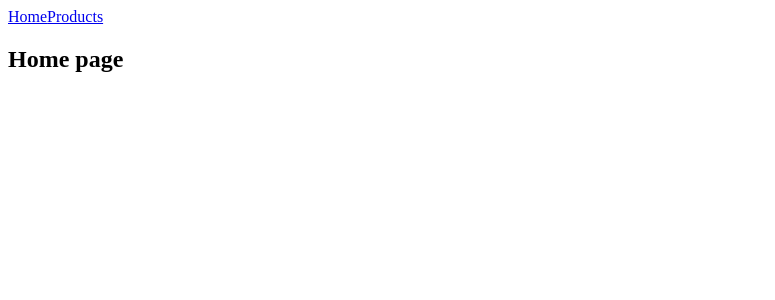
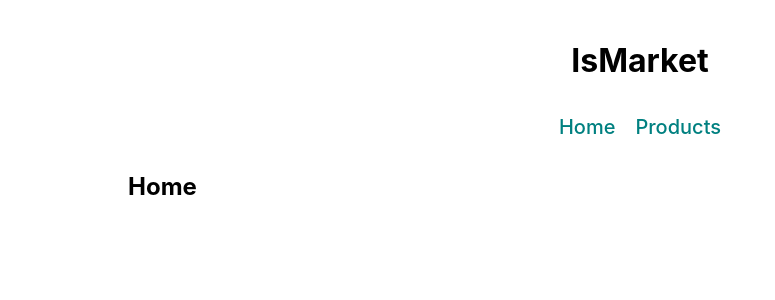
Before and after one commit to ismail-ab/ismarket, a Next.js app: page / in a window 1280 px wide. Shown: the top 300 px of the page, without its empty margins (0-775 px from the left). Built offline with nearby package versions, Linux system fonts and the light colour scheme.

Commit message:
Add global style to the app

```diff
--- a/components/Layout.tsx
+++ /dev/null
@@ -1,22 +0,0 @@
-import * as React from "react";
-import Link from "next/link";
-
-type LayoutProps = {
-  title?: string;
-};
-
-const Layout: React.FunctionComponent<LayoutProps> = ({ children }) => (
-  <>
-    <nav>
-      <Link href="/">
-        <a>Home</a>
-      </Link>
-      <Link href="/products">
-        <a>Products</a>
-      </Link>
-    </nav>
-    <section>{children}</section>
-  </>
-);
-
-export default Layout;
--- /dev/null
+++ b/components/Layout/index.tsx
@@ -0,0 +1,28 @@
+import * as React from "react";
+import Link from "next/link";
+import styles from "./layout.module.css";
+
+const Layout: React.FunctionComponent = ({ children }) => (
+  <>
+    <header>
+      <h1 className={styles.brand}>IsMarket</h1>
+    </header>
+    <nav>
+      <ul>
+        <li>
+          <Link href="/">
+            <a>Home</a>
+          </Link>
+        </li>
+        <li>
+          <Link href="/products">
+            <a>Products</a>
+          </Link>
+        </li>
+      </ul>
+    </nav>
+    <section>{children}</section>
+  </>
+);
+
+export default Layout;
--- /dev/null
+++ b/components/Layout/layout.module.css
@@ -0,0 +1,3 @@
+.brand {
+  text-align: center;
+}
--- a/components/Pagination/pagination.module.css
+++ b/components/Pagination/pagination.module.css
@@ -1,5 +1,7 @@
 .pagination {
-  display: inline-block;
+  display: flex;
+  justify-content: center;
+  padding: 30px;
 }
 
 .pagination a {
@@ -10,7 +12,7 @@
 }
 
 .pagination a.active {
-  background-color: grey;
+  background-color: teal;
   color: white;
 }
 
--- /dev/null
+++ b/pages/_app.tsx
@@ -0,0 +1,7 @@
+import { AppProps } from "next/app";
+import "./app.css";
+
+// This default export is required in a new `pages/_app.js` file.
+export default function MyApp({ Component, pageProps }: AppProps) {
+  return <Component {...pageProps} />;
+}
--- /dev/null
+++ b/pages/app.css
@@ -0,0 +1,33 @@
+body {
+  font-family: "SF Pro Text", "SF Pro Icons", "Helvetica Neue", "Helvetica",
+    "Arial", sans-serif;
+  padding: 20px 20px 60px;
+  max-width: 1024px;
+  margin: 0 auto;
+}
+
+nav {
+  top: 0;
+  left: 0;
+  right: 0;
+  height: 50px;
+  display: flex;
+  align-items: center;
+  justify-content: center;
+}
+
+nav ul {
+  padding-left: 0;
+}
+
+nav li {
+  display: inline;
+  margin: 10px;
+}
+
+nav li a {
+  color: teal;
+  font-size: 20px;
+  font-weight: 500;
+  text-decoration: none;
+}
--- a/pages/index.tsx
+++ b/pages/index.tsx
@@ -3,8 +3,8 @@ import Layout from "../components/Layout";
 
 const Index: React.FC = () => {
   return (
-    <Layout title="Home">
-      <h1>Home page</h1>
+    <Layout>
+      <h2>Home</h2>
     </Layout>
   );
 };
--- a/pages/products/index.tsx
+++ b/pages/products/index.tsx
@@ -14,6 +14,7 @@ interface IProductsProps {
 const Products: React.FC<IProductsProps> = ({ products, totalProducts }) => {
   return (
     <Layout>
+      <h2>Products</h2>
       <ul>
         {products &&
           products.map((product) => (
@@ -24,7 +25,7 @@ const Products: React.FC<IProductsProps> = ({ products, totalProducts }) => {
             </li>
           ))}
       </ul>
-      <Pagination uri="/products" totalElements={totalProducts} />
+      <Pagination urlResource="/products" totalElements={totalProducts} />
     </Layout>
   );
 };
```
Also changed, not shown: components/Pagination/index.tsx (+10 -7 lines).
